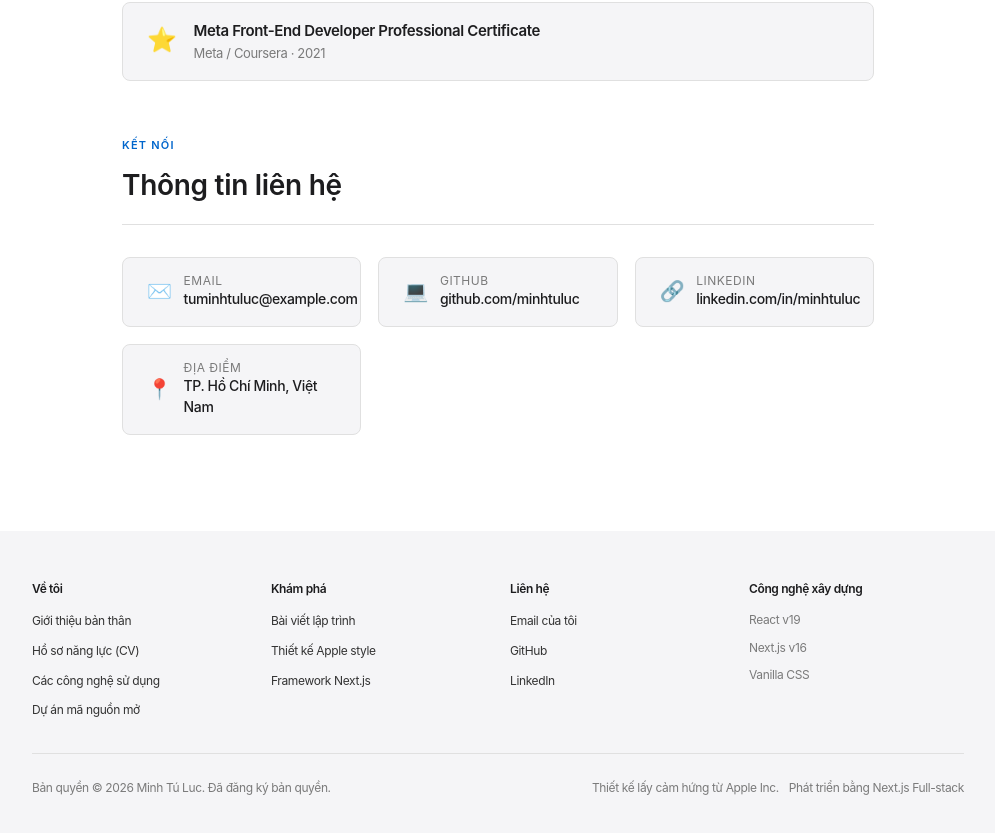
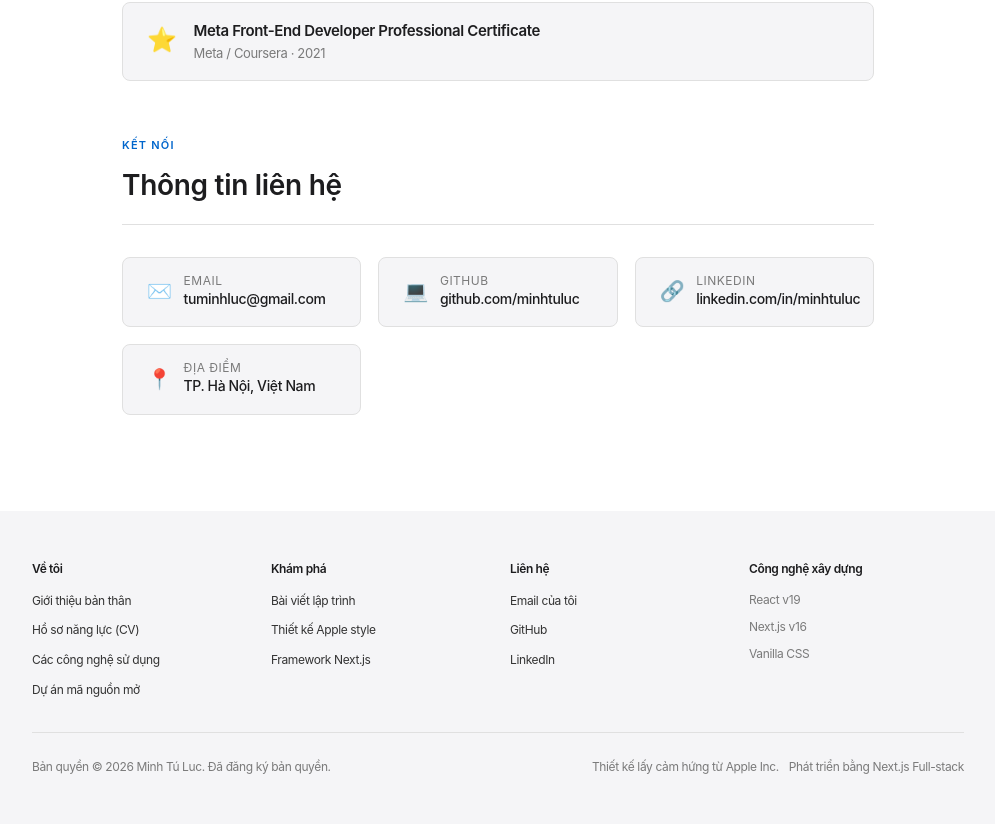
Before and after one commit to minhtuluc/PersonnalHobbies, a Next.js app: page /cv in a window 1280 px wide. Shown: the part 3736-4569 px from the top of the page, without its empty margins (142-1137 px from the left). Built offline with nearby package versions, Linux system fonts and the light colour scheme.

Commit message:
fix: update contact email to tuminhluc@gmail.com and location to Hanoi

```diff
--- a/src/app/components/GlobalHeader.js
+++ b/src/app/components/GlobalHeader.js
@@ -258,7 +258,7 @@ export default function GlobalHeader() {
                 <a href="https://linkedin.com" target="_blank" rel="noopener noreferrer" className="mega-dropdown-link-secondary" onClick={handleClose}>
                   LinkedIn Profile
                 </a>
-                <a href="mailto:tuminhtuluc@example.com" className="mega-dropdown-link-secondary" onClick={handleClose}>
+                <a href="mailto:tuminhluc@gmail.com" className="mega-dropdown-link-secondary" onClick={handleClose}>
                   Gửi Email liên hệ
                 </a>
               </div>
--- a/src/app/cv/page.js
+++ b/src/app/cv/page.js
@@ -108,10 +108,10 @@ const CV_DATA = {
       { icon: "⭐", title: "Meta Front-End Developer Professional Certificate", issuer: "Meta / Coursera · 2021" },
     ],
     contact: [
-      { icon: "✉️", label: "Email", value: "tuminhtuluc@example.com", href: "mailto:tuminhtuluc@example.com" },
+      { icon: "✉️", label: "Email", value: "tuminhluc@gmail.com", href: "mailto:tuminhluc@gmail.com" },
       { icon: "💻", label: "GitHub", value: "github.com/minhtuluc", href: "https://github.com/minhtuluc" },
       { icon: "🔗", label: "LinkedIn", value: "linkedin.com/in/minhtuluc", href: "https://linkedin.com" },
-      { icon: "📍", label: "Địa điểm", value: "TP. Hồ Chí Minh, Việt Nam", href: null },
+      { icon: "📍", label: "Địa điểm", value: "TP. Hà Nội, Việt Nam", href: null },
     ],
   },
 
@@ -216,10 +216,10 @@ const CV_DATA = {
       { icon: "⭐", title: "Meta Front-End Developer Professional Certificate", issuer: "Meta / Coursera · 2021" },
     ],
     contact: [
-      { icon: "✉️", label: "Email", value: "tuminhtuluc@example.com", href: "mailto:tuminhtuluc@example.com" },
+      { icon: "✉️", label: "Email", value: "tuminhluc@gmail.com", href: "mailto:tuminhluc@gmail.com" },
       { icon: "💻", label: "GitHub", value: "github.com/minhtuluc", href: "https://github.com/minhtuluc" },
       { icon: "🔗", label: "LinkedIn", value: "linkedin.com/in/minhtuluc", href: "https://linkedin.com" },
-      { icon: "📍", label: "Location", value: "Ho Chi Minh City, Vietnam", href: null },
+      { icon: "📍", label: "Location", value: "Hanoi, Vietnam", href: null },
     ],
   },
 };
--- a/src/app/layout.js
+++ b/src/app/layout.js
@@ -53,7 +53,7 @@ export default function RootLayout({ children }) {
                 <div>
                   <h4 className="footer-col-title">Liên hệ</h4>
                   <ul className="footer-links-list">
-                    <li><a href="mailto:tuminhtuluc@example.com">Email của tôi</a></li>
+                    <li><a href="mailto:tuminhluc@gmail.com">Email của tôi</a></li>
                     <li><a href="https://github.com" target="_blank" rel="noopener noreferrer">GitHub</a></li>
                     <li><a href="https://linkedin.com" target="_blank" rel="noopener noreferrer">LinkedIn</a></li>
                   </ul>
```
